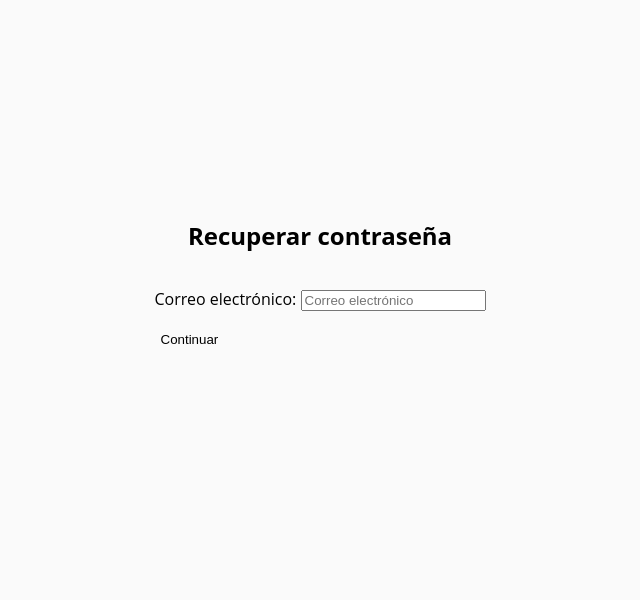
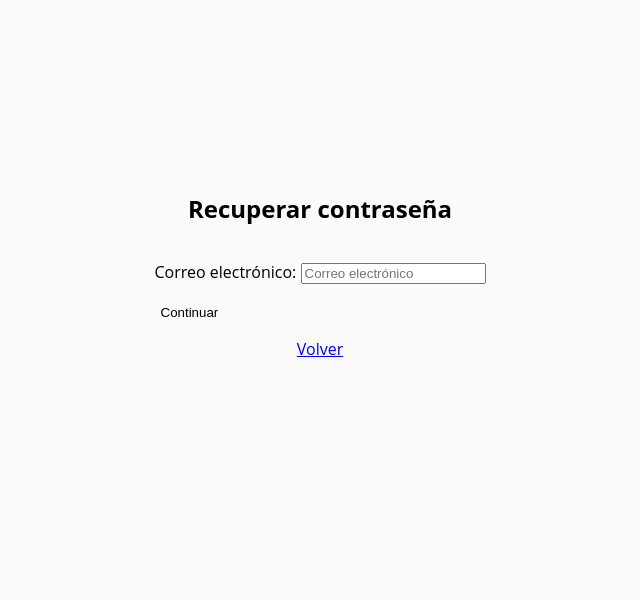
Before and after one commit to codecrafters-is2/ferreplus_django, a Django app: page /accounts/password/reset/ in a window 1280 px wide. Shown: the part 226-826 px from the top of the page, without its empty margins (320-960 px from the left). Run offline with Django 5.2, Linux system fonts and the light colour scheme; parts of the project's set-up code (start-up, migrations or seed data) failed here and were passed over; some libraries are stand-ins or nearby versions; some web fonts are replaced.

Commit message:
Corrección de botones de volver

```diff
--- a/templates/account/email_change.html
+++ b/templates/account/email_change.html
@@ -16,4 +16,5 @@
             </button>
         </div>
     </form>
+    <p><a href="{% url 'go_back' %}" class="button">Volver</a></p>
 {% endblock content %}
--- a/templates/account/password_change.html
+++ b/templates/account/password_change.html
@@ -16,4 +16,5 @@
             </button>
         </div>
     </form>
+    <p><a href="{% url 'go_back' %}" class="button">Volver</a></p>
 {% endblock content %}
--- a/templates/account/password_reset.html
+++ b/templates/account/password_reset.html
@@ -9,4 +9,5 @@
         {{ form.as_p }}
         <button class="btn btn-success" type="submit">Continuar</button>
     </form>
+    <p><a href="{% url 'go_back' %}" class="button">Volver</a></p>
 {% endblock content %}
--- a/templates/posts/my_post_detail.html
+++ b/templates/posts/my_post_detail.html
@@ -19,4 +19,5 @@
 <a href="{% url 'post_edit' post.pk %}">+ Editar publicación</a>
 <p><a href="{% url 'post_delete' post.pk %}">+ Eliminar publicación</a></p>
 <p> <a href="{% url 'post_list' %}">Todas las publicaciones</a>.</p>
+<p><a href="{% url 'go_back' %}" class="button">Volver</a></p>
 {% endblock content %}
```
Also changed, not shown: templates/posts/post_list.html (+5 -3 lines).
